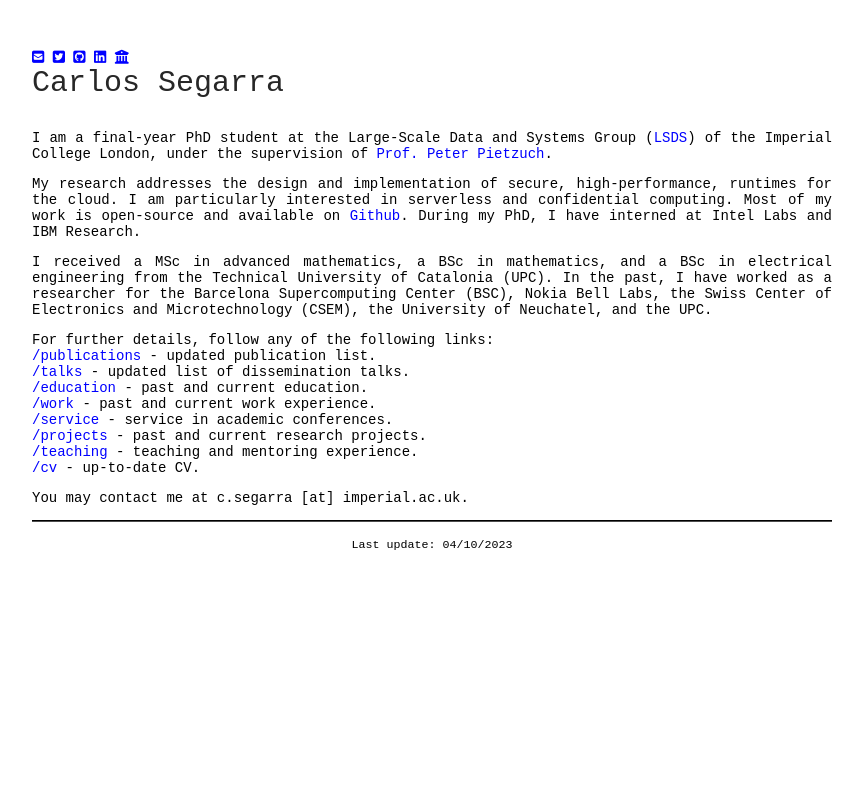
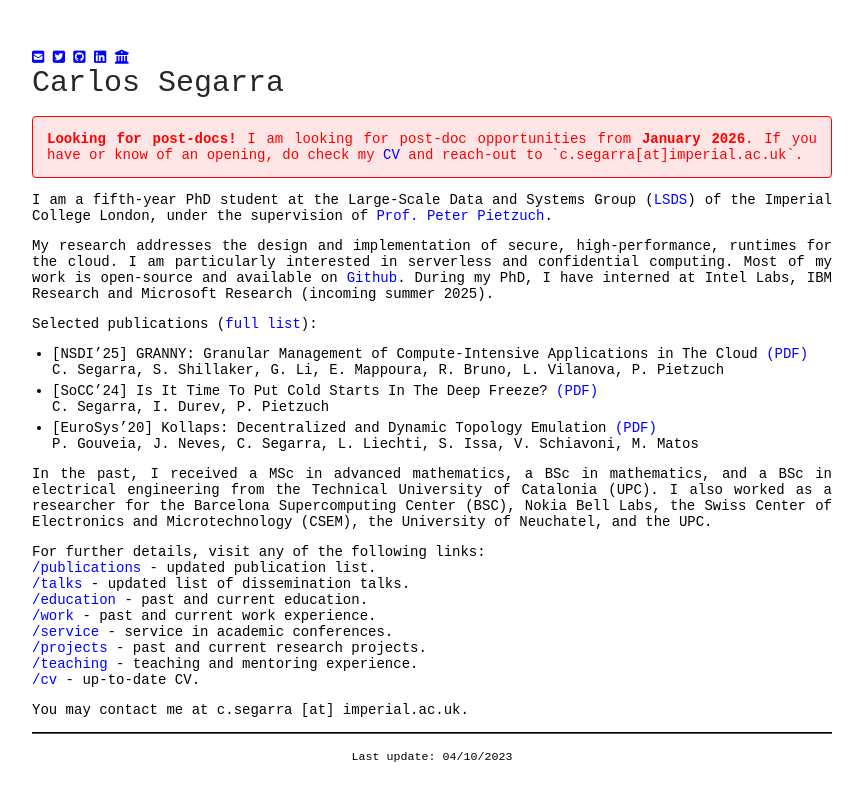
Before and after one commit to csegarragonz/csg-web, a Jekyll site: the page built from index.md, in a window 1280 px wide. Shown: the top 801 px of the page, without its empty margins (208-1071 px from the left). Built offline with Jekyll 4.4.1, drawn with Linux system fonts in a browser that asks for light colours; nearby versions of some CDN libraries.

Commit message:
index: add post-doc and selected pubs

```diff
--- a/index.md
+++ b/index.md
@@ -2,17 +2,29 @@
 layout: main_page
 ---
 
-I am a final-year PhD student at the Large-Scale Data and Systems Group ([LSDS](https://lsds.doc.ic.ac.uk/)) of the Imperial College London, under the supervision of [Prof. Peter Pietzuch](https://www.doc.ic.ac.uk/~prp/).
+<div style="border: 1px solid red; padding: 1em; background-color: #ffe6e6; color: red; border-radius: 4px;">
+  <strong>Looking for post-docs!</strong> I am looking for post-doc opportunities from <strong>January 2026</strong>. If you have or know of an opening, do check my <a href="{{ site.url }}/assets/SegarraCarlos_CV.pdf">CV</a> and reach-out to `c.segarra[at]imperial.ac.uk`.
+</div>
+
+I am a fifth-year PhD student at the Large-Scale Data and Systems Group ([LSDS](https://lsds.doc.ic.ac.uk/)) of the Imperial College London, under the supervision of [Prof. Peter Pietzuch](https://www.doc.ic.ac.uk/~prp/).
 
 My research addresses the design and implementation of secure, high-performance, runtimes for the cloud.
 I am particularly interested in serverless and confidential computing.
 Most of my work is open-source and available on [Github](https://github.com/csegarragonz).
-During my PhD, I have interned at Intel Labs and IBM Research.
+During my PhD, I have interned at Intel Labs, IBM Research and Microsoft Research (incoming summer 2025).
 
-I received a MSc in advanced mathematics, a BSc in mathematics, and a BSc in electrical engineering from the Technical University of Catalonia (UPC).
-In the past, I have worked as a researcher for the Barcelona Supercomputing Center (BSC), Nokia Bell Labs, the Swiss Center of Electronics and Microtechnology (CSEM), the University of Neuchatel, and the UPC.
+{% assign allowed_venues = "NSDI,EuroSys,SoCC" %}
+Selected publications ([full list](/pages/publications.html)):
+{%- for publication in site.publications -%}
+  {% if allowed_venues contains publication.venue %}
+  * [{{ publication.venue }}'{{ publication.year | slice: -2, 2 }}] {{ publication.title }}
+  [(PDF)]({{ '/assets/papers/' | append: publication.pdf | relative_url }}){:target="_blank"} \\
+{% for author in publication.authors %}{% assign names = author | split: ' ' %}{% if forloop.index > 1 %}, {% endif %}{{names[0] | slice: 0 }}. {{names[1]}}{% endfor %}{% endif %}{% endfor %}
 
-For further details, follow any of the following links:\\
+In the past, I received a MSc in advanced mathematics, a BSc in mathematics, and a BSc in electrical engineering from the Technical University of Catalonia (UPC).
+I also worked as a researcher for the Barcelona Supercomputing Center (BSC), Nokia Bell Labs, the Swiss Center of Electronics and Microtechnology (CSEM), the University of Neuchatel, and the UPC.
+
+For further details, visit any of the following links:\\
 [/publications](/pages/publications.html) - updated publication list.\\
 [/talks](/pages/talks.html) - updated list of dissemination talks.\\
 [/education](/pages/education.html) - past and current education.\\
```
